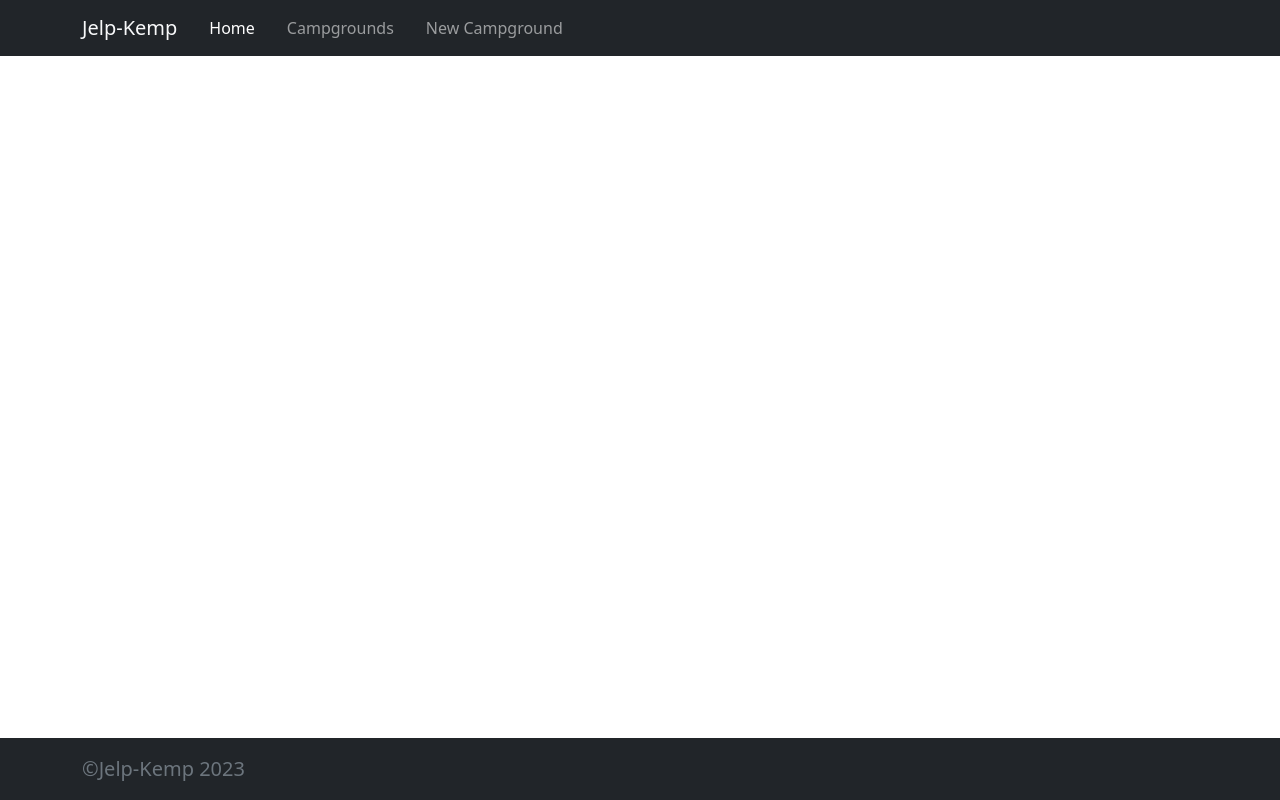
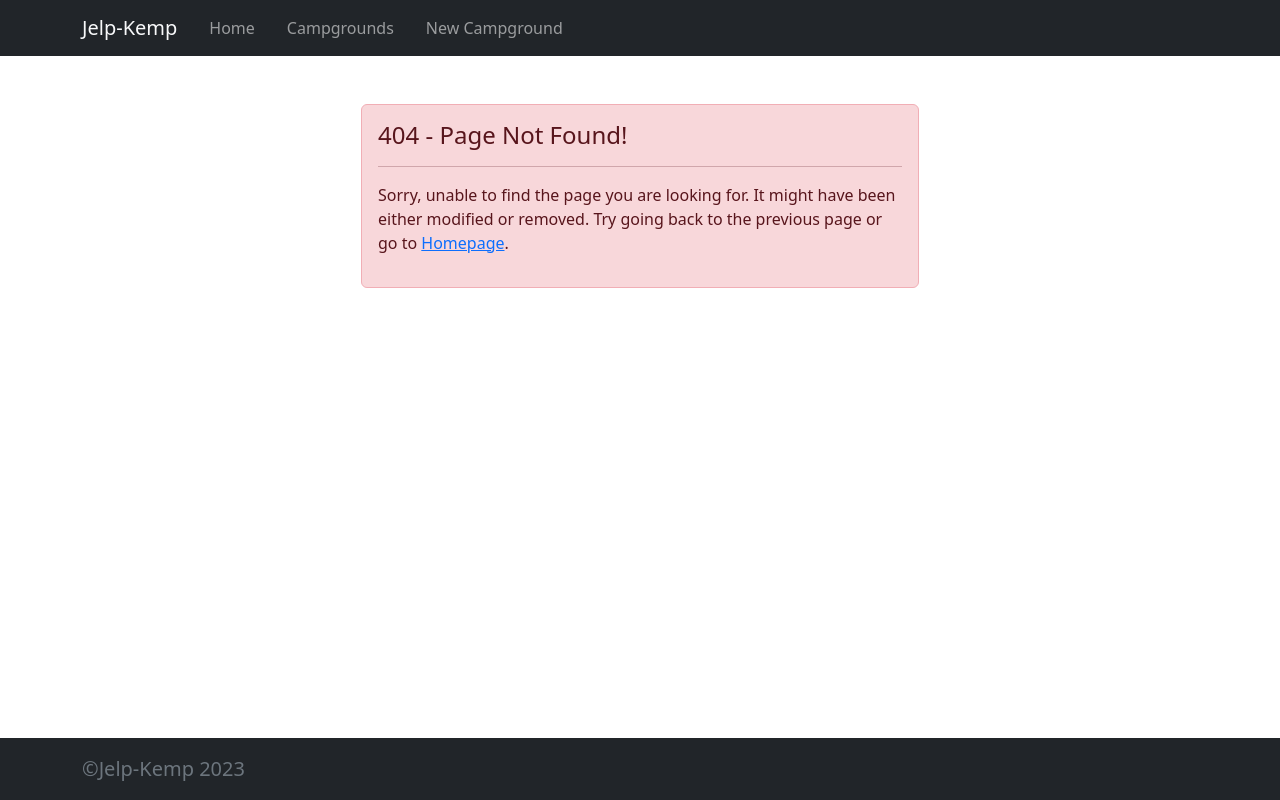
Before and after one commit to oybekabdulazizov/jelp-kemp, a React (Vite) app in the folder client/: page /404-notfound in a window 1280 px wide. Before the commit this address led to /. Built offline with nearby package versions, Linux system fonts and the light colour scheme.

Commit message:
[client side] add pagenotfound route for the routes that are not a match

```diff
--- a/client/src/App.tsx
+++ b/client/src/App.tsx
@@ -3,8 +3,9 @@ import { Navigate, Route, Routes } from 'react-router-dom';
 import NavBar from './components/NavBar';
 import Campgrounds from './components/campground';
 import Details from './components/campground/Details';
+import CampgroundForm from './components/campground/CampgroundForm';
+import PageNotFound from './components/PageNotFound';
 import Footer from './components/Footer';
-import CampgroundForm from './components/campground/CampgroundForm';
 
 export default function App() {
   return (
@@ -15,7 +16,11 @@ export default function App() {
         <Route path='/campgrounds/new' element={<CampgroundForm />} />
         <Route path='/campgrounds/:_id/edit' element={<CampgroundForm />} />
         <Route path='/campgrounds/:_id' element={<Details />} />
-        <Route path='/*' element={<Navigate to='/' replace={true} />} />
+        <Route path='/404-notfound' element={<PageNotFound message='' />} />
+        <Route
+          path='/*'
+          element={<Navigate to='/404-notfound' replace={true} />}
+        />
       </Routes>
       <Footer />
     </>
--- /dev/null
+++ b/client/src/components/PageNotFound.tsx
@@ -0,0 +1,17 @@
+import { Link } from 'react-router-dom';
+
+export default function PageNotFound() {
+  return (
+    <div className='container my-5'>
+      <div className='alert alert-danger m-0 w-50 mx-auto' role='alert'>
+        <h4 className='alert-heading'>404 - Page Not Found!</h4>
+        <hr />
+        <p>
+          Sorry, unable to find the page you are looking for. It might have been
+          either modified or removed. Try going back to the previous page or go
+          to <Link to='/'>Homepage</Link>.
+        </p>
+      </div>
+    </div>
+  );
+}
```
